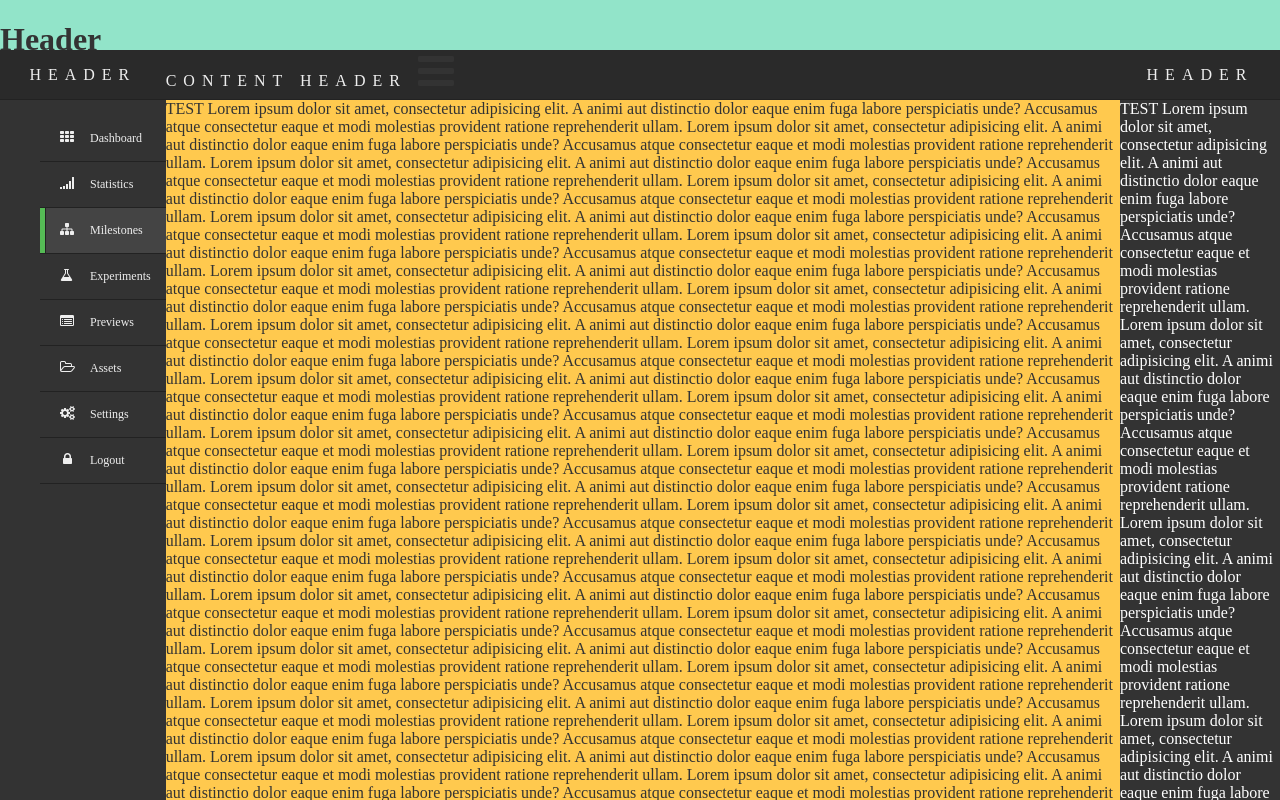
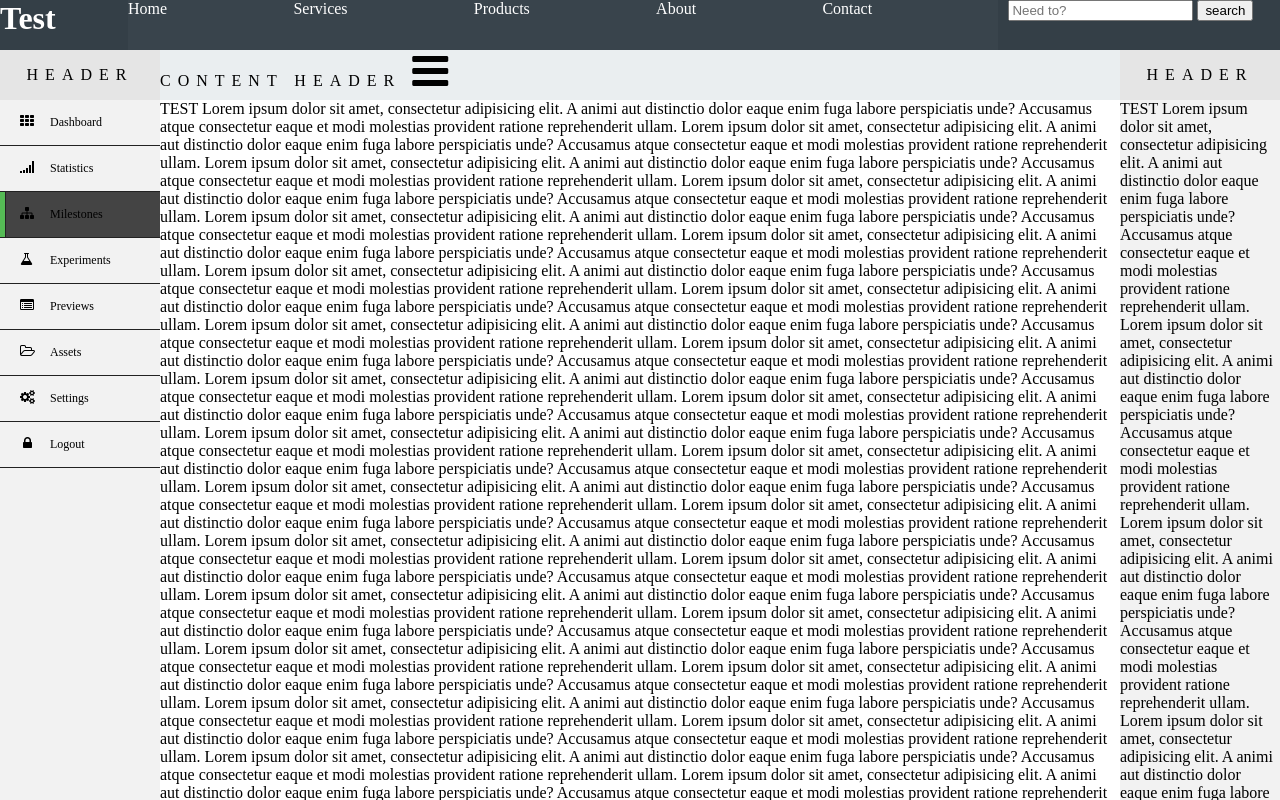
Before and after one commit to delebash/flexholygrail, a plain HTML site: page index.html in a window 1280 px wide. Drawn offline with nearby package versions, Linux system fonts and the light colour scheme.

Commit message:
works in chrome not firefox

```diff
--- a/index.html
+++ b/index.html
@@ -6,8 +6,22 @@
     <link rel="stylesheet" href="styles.css">
 </head>
 <body class="holy-grail">
-<header>
-    <h1>Header</h1>
+<header class="main-header" role="banner">
+    <h1 class="logo">Test</h1>
+    <nav class="site-navigation" aria-label="Primary">
+        <ul>
+            <li><a href="">Home</a></li>
+            <li><a href="">Services</a></li>
+            <li><a href="">Products</a></li>
+            <li><a href="">About</a></li>
+            <li><a href="">Contact</a></li>
+        </ul>
+    </nav>
+    <form class="search" role="search">
+        <input type="search" placeholder="Need to?">
+        <input type="submit" value="search">
+    </form>
+
 </header>
 <div class="body">
     <main class="content-wrapper">
--- a/styles.css
+++ b/styles.css
@@ -22,15 +22,11 @@ html, body {
     flex: 1;
     display: flex;
     flex-direction: row;
-    color: #333;
-    background: #333;
-
 }
 
 .content-wrapper {
     flex: 1 1 auto;
     order: 2;
-    background: #ffc94e;
     display: flex;
     flex-direction: column;
 }
@@ -41,9 +37,7 @@ html, body {
     line-height: 50px;
     text-transform: uppercase;
     letter-spacing: 7px;
-    color: #eee;
-    border-bottom: 1px solid #222;
-    background: #2a2a2a;
+    background: #EAEEF0;
 }
 
 .content {
@@ -65,6 +59,7 @@ html, body {
     flex: 0 0 10em;
     display: flex;
     flex-direction: column;
+    background: #F2F2F2;
 }
 
 .nav-wrapper {
@@ -91,15 +86,12 @@ html, body {
     text-align: center;
     text-transform: uppercase;
     letter-spacing: 7px;
-    color: #eee;
-    border-bottom: 1px solid #222;
-    background: #2a2a2a;
+    background: #E5E5E5;
 }
 
 .nav-content, .sidebar-content {
     flex: 1;
     overflow: auto;
-    color: white;
 }
 
 .nav li a {
@@ -107,7 +99,6 @@ html, body {
     display: block;
     padding: 15px 15px 15px 50px;
     font-size: 12px;
-    color: #eee;
     border-bottom: 1px solid #222;
 }
 
@@ -160,21 +151,99 @@ html, body {
     background: #444;
 }
 
-ul {
-    list-style: none;
-}
-
 header {
-    background: #92e4c9;
+    background: #39444C;
     height: 50px;
 }
 
 footer {
-    background: #f7846a;
+    background: #39444C;
     height: 50px;
+}
+
+
+
+/*******************
+* --Header
+********************/
+.main-header {
+    display: flex;
+    flex-direction: row;
+    height: 50px;
+    min-height: 50px;
+}
+
+.search {
 
 }
 
-* {
-    color: #333;
+.search input {
+
 }
+
+.logo {
+    flex: 1 1 10%;
+    margin: 0;
+    background: #343F47;
+    color: #ffffff;
+}
+
+.site-navigation {
+    flex: 1 1 68%;
+    height: 100%;
+    background: #39444C;
+}
+
+.search {
+    flex: 1 1 22%;
+    padding-left: 10px;
+    background: #343F47;
+}
+
+/*******************
+* --Navigation
+********************/
+
+.site-navigation li {
+    background-image: linear-gradient(to bottom, transparent 50%, #a2d39c 50%, #a2d39c 95%, #7cc576 95%);
+    background-size: 100% 200%;
+    background-position: top center;
+    display: block;
+    text-align: center;
+    text-decoration: none;
+    transition: all .25s ease-in-out;
+    flex: 1 1 auto;
+    height: 100%;
+}
+
+.site-navigation li:hover {
+    background-position: bottom center;
+    color: rgba(0, 0, 0, 0.75);
+}
+
+.site-navigation li a {
+    display: flex;
+    align-items: flex-start;
+    text-decoration: none;
+    text-align: center;
+    transition: all .25s ease-in-out;
+    height: 100%;
+}
+
+ul {
+    list-style: none;
+    margin: 0;
+    padding: 0;
+}
+
+/*******************
+* --Top Navigation
+********************/
+.site-navigation ul {
+    display: flex;
+    height: 100%;
+}
+
+.site-navigation a {
+    color: #ffffff;
+}
```
